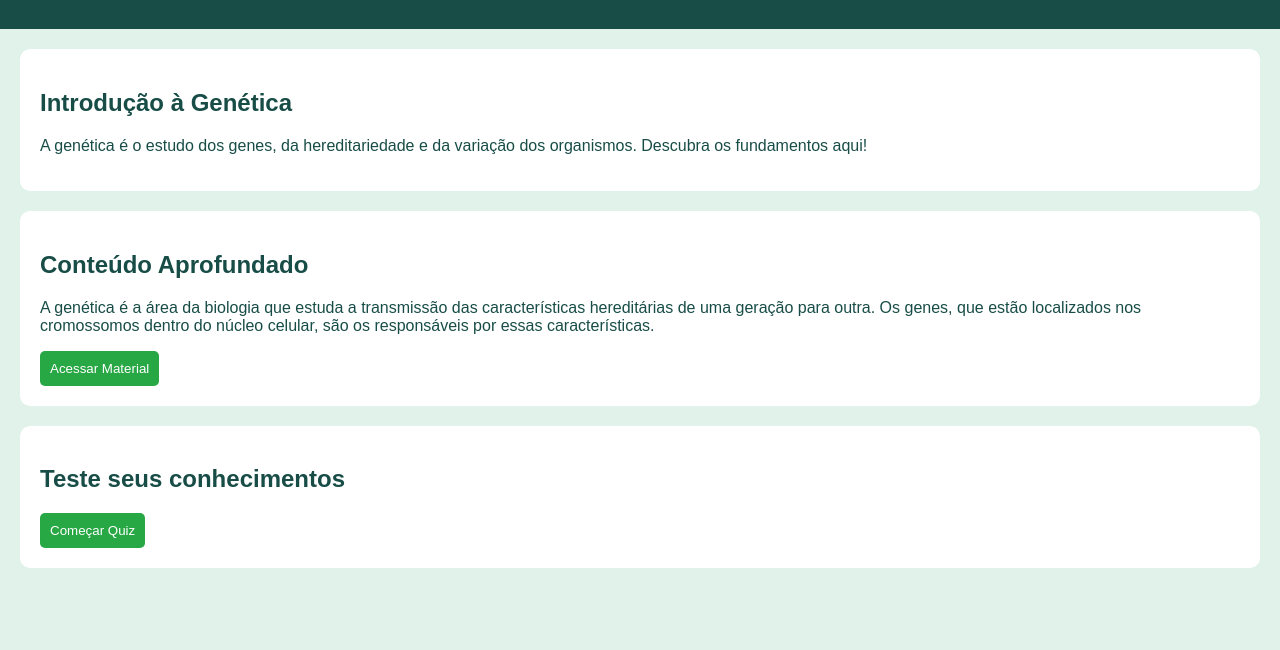
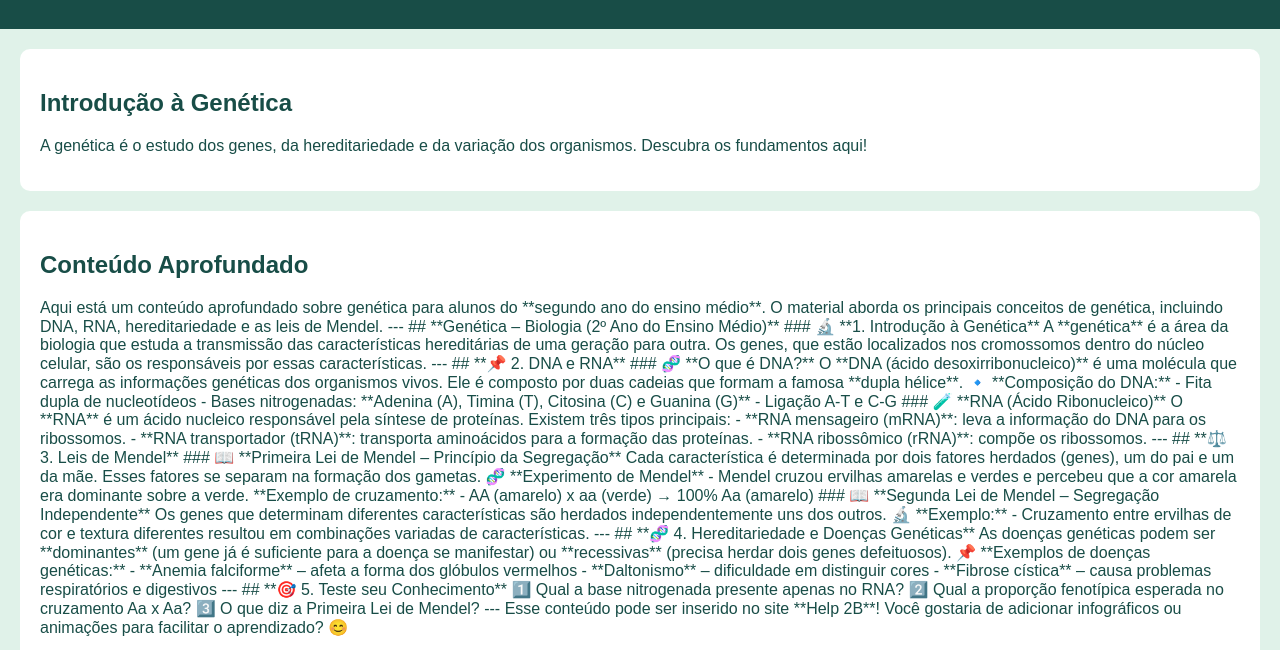
Before and after one commit to PedroFilipe08/Help2B, a plain HTML site: page index.html in a window 1280 px wide. Shown: the part 115-765 px from the top of the page. Drawn offline with Linux system fonts and the light colour scheme.

Commit message:
Update index.html

```diff
--- a/index.html
+++ b/index.html
@@ -25,7 +25,74 @@
 
     <section id="conteudo">
         <h2>Conteúdo Aprofundado</h2>
-        <p>A genética é a área da biologia que estuda a transmissão das características hereditárias de uma geração para outra. Os genes, que estão localizados nos cromossomos dentro do núcleo celular, são os responsáveis por essas características.
+        <p>Aqui está um conteúdo aprofundado sobre genética para alunos do **segundo ano do ensino médio**. O material aborda os principais conceitos de genética, incluindo DNA, RNA, hereditariedade e as leis de Mendel.
+
+---
+
+## **Genética – Biologia (2º Ano do Ensino Médio)**
+
+### 🔬 **1. Introdução à Genética**
+A **genética** é a área da biologia que estuda a transmissão das características hereditárias de uma geração para outra. Os genes, que estão localizados nos cromossomos dentro do núcleo celular, são os responsáveis por essas características.
+
+---
+
+## **📌 2. DNA e RNA**
+
+### 🧬 **O que é DNA?**
+O **DNA (ácido desoxirribonucleico)** é uma molécula que carrega as informações genéticas dos organismos vivos. Ele é composto por duas cadeias que formam a famosa **dupla hélice**.
+
+🔹 **Composição do DNA:**
+- Fita dupla de nucleotídeos
+- Bases nitrogenadas: **Adenina (A), Timina (T), Citosina (C) e Guanina (G)**
+- Ligação A-T e C-G
+
+### 🧪 **RNA (Ácido Ribonucleico)**
+O **RNA** é um ácido nucleico responsável pela síntese de proteínas. Existem três tipos principais:
+- **RNA mensageiro (mRNA)**: leva a informação do DNA para os ribossomos.
+- **RNA transportador (tRNA)**: transporta aminoácidos para a formação das proteínas.
+- **RNA ribossômico (rRNA)**: compõe os ribossomos.
+
+---
+
+## **⚖️ 3. Leis de Mendel**
+
+### 📖 **Primeira Lei de Mendel – Princípio da Segregação**
+Cada característica é determinada por dois fatores herdados (genes), um do pai e um da mãe. Esses fatores se separam na formação dos gametas.
+
+🧬 **Experimento de Mendel**
+- Mendel cruzou ervilhas amarelas e verdes e percebeu que a cor amarela era dominante sobre a verde.
+
+**Exemplo de cruzamento:**
+- AA (amarelo) x aa (verde) → 100% Aa (amarelo)
+
+### 📖 **Segunda Lei de Mendel – Segregação Independente**
+Os genes que determinam diferentes características são herdados independentemente uns dos outros.
+
+🔬 **Exemplo:**
+- Cruzamento entre ervilhas de cor e textura diferentes resultou em combinações variadas de características.
+
+---
+
+## **🧬 4. Hereditariedade e Doenças Genéticas**
+
+As doenças genéticas podem ser **dominantes** (um gene já é suficiente para a doença se manifestar) ou **recessivas** (precisa herdar dois genes defeituosos).
+
+📌 **Exemplos de doenças genéticas:**
+- **Anemia falciforme** – afeta a forma dos glóbulos vermelhos
+- **Daltonismo** – dificuldade em distinguir cores
+- **Fibrose cística** – causa problemas respiratórios e digestivos
+
+---
+
+## **🎯 5. Teste seu Conhecimento**
+
+1️⃣ Qual a base nitrogenada presente apenas no RNA?
+2️⃣ Qual a proporção fenotípica esperada no cruzamento Aa x Aa?
+3️⃣ O que diz a Primeira Lei de Mendel?
+
+---
+
+Esse conteúdo pode ser inserido no site **Help 2B**! Você gostaria de adicionar infográficos ou animações para facilitar o aprendizado? 😊
 </p>
         <button onclick="mostrarMaterial()">Acessar Material</button>
         <div id="material" style="display: none;">
```
